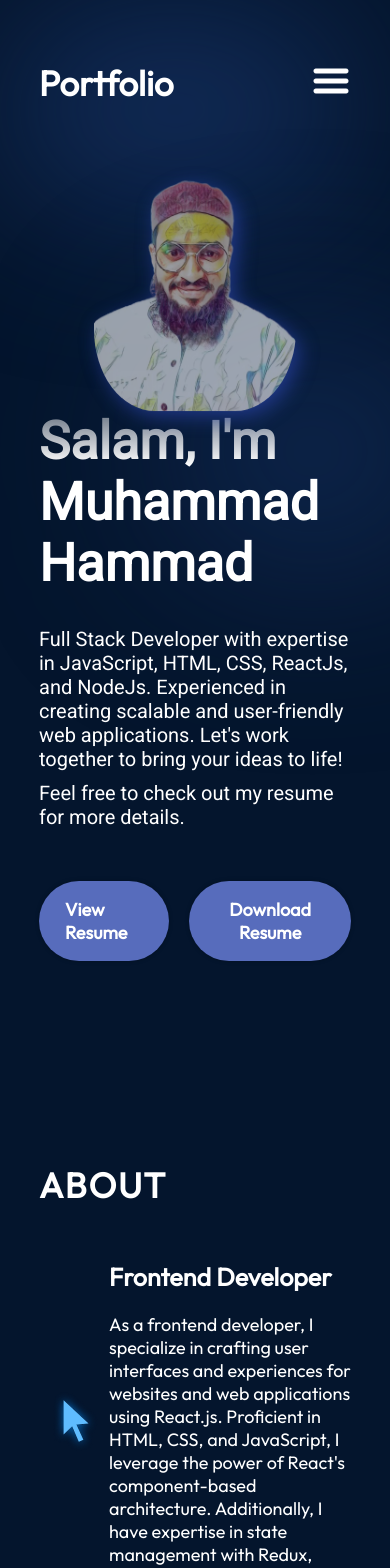
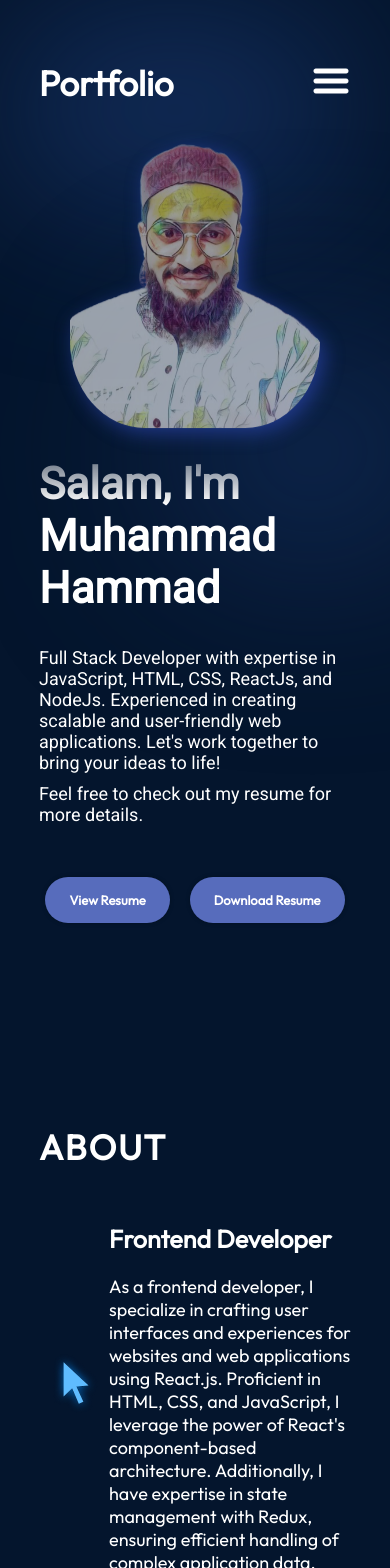
Before and after one commit to HammadShah90/React-Portfolio, a React (Vite) app: page / in a window 390 px wide. Shown: the top 1568 px of the page. Built offline with nearby package versions, Linux system fonts and the light colour scheme.

Commit message:
small screen responsive

```diff
--- a/src/components/Experience/Experience.module.css
+++ b/src/components/Experience/Experience.module.css
@@ -90,9 +90,9 @@
 }
 
 .historyItemDetails p {
-    font-size: 18px;
-    font-weight: 300;
-    margin-bottom: 20px;
+  font-size: 18px;
+  font-weight: 300;
+  margin-bottom: 20px;
 }
 
 .historyItemDetails ul {
@@ -103,7 +103,7 @@
   margin-left: 17px;
 }
 
-@media screen and (max-width: 950px) {
+@media (min-width: 390px) and (max-width: 950px) {
   .content {
     flex-direction: column;
     align-items: center;
@@ -120,4 +120,48 @@
     width: 100%;
     gap: 9px;
   }
+
+  .historyItemDetails h3 {
+    font-size: 22px;
+  }
+
+  .historyItemDetails p {
+    font-size: 15px;
+  }
+
+  .historyItemDetails ul {
+    font-size: 16px;
+  }
 }
+
+
+@media screen and (max-width: 390px) {
+  .content {
+    flex-direction: column;
+    align-items: center;
+    gap: 34px;
+  }
+
+  .skills {
+    width: 100%;
+    flex-direction: row;
+    justify-content: center;
+  }
+
+  .history {
+    width: 100%;
+    gap: 9px;
+  }
+
+  .historyItemDetails h3 {
+    font-size: 20px;
+  }
+
+  .historyItemDetails p {
+    font-size: 13px;
+  }
+
+  .historyItemDetails ul {
+    font-size: 14px;
+  }
+}
--- a/src/components/GoToTop/GoToTop.module.css
+++ b/src/components/GoToTop/GoToTop.module.css
@@ -36,9 +36,20 @@
   }
 }
 
-@media screen and (max-width: 950px) {
+@media (min-width: 430px) and (max-width: 950px) {
   .topBtn {
     bottom: 10px;
     right: 11rem;
+    width: 3.3rem;
+    height: 3.3rem;
   }
 }
+
+@media screen and (max-width: 430px) {
+  .topBtn {
+    bottom: 10px;
+    right: 6rem;
+    width: 3.3rem;
+    height: 3.3rem;
+  }
+}
--- a/src/components/Hero/Hero.module.css
+++ b/src/components/Hero/Hero.module.css
@@ -109,7 +109,7 @@
   z-index: 0;
 }
 
-@media screen and (max-width: 950px) {
+@media (min-width: 390px) and (max-width: 950px) {
   .container {
     flex-direction: column-reverse;
   }
@@ -117,4 +117,49 @@
   .content {
     align-items: center;
   }
+
+  .heroImg {
+    width: 80%;
+    margin-bottom: 30px;
+  }
+
+  .viewBtn {
+    font-size: 15px;
+    padding: 15px 24px;
+  }
+
+  .desc {
+    font-size: 18px;
+    align-self: flex-start;
+  }
 }
+
+
+@media screen and (max-width: 390px) {
+  .container {
+    flex-direction: column-reverse;
+  }
+
+  .content {
+    align-items: center;
+  }
+
+  .title {
+    font-size: 44px;
+  }
+
+  .heroImg {
+    width: 80%;
+    margin-bottom: 30px;
+  }
+
+  .viewBtn {
+    font-size: 13px;
+    padding: 15px 24px;
+  }
+
+  .desc {
+    font-size: 18px;
+    align-self: flex-start;
+  }
+}
```
Also changed, not shown: assets/hero/heroImage.png.
